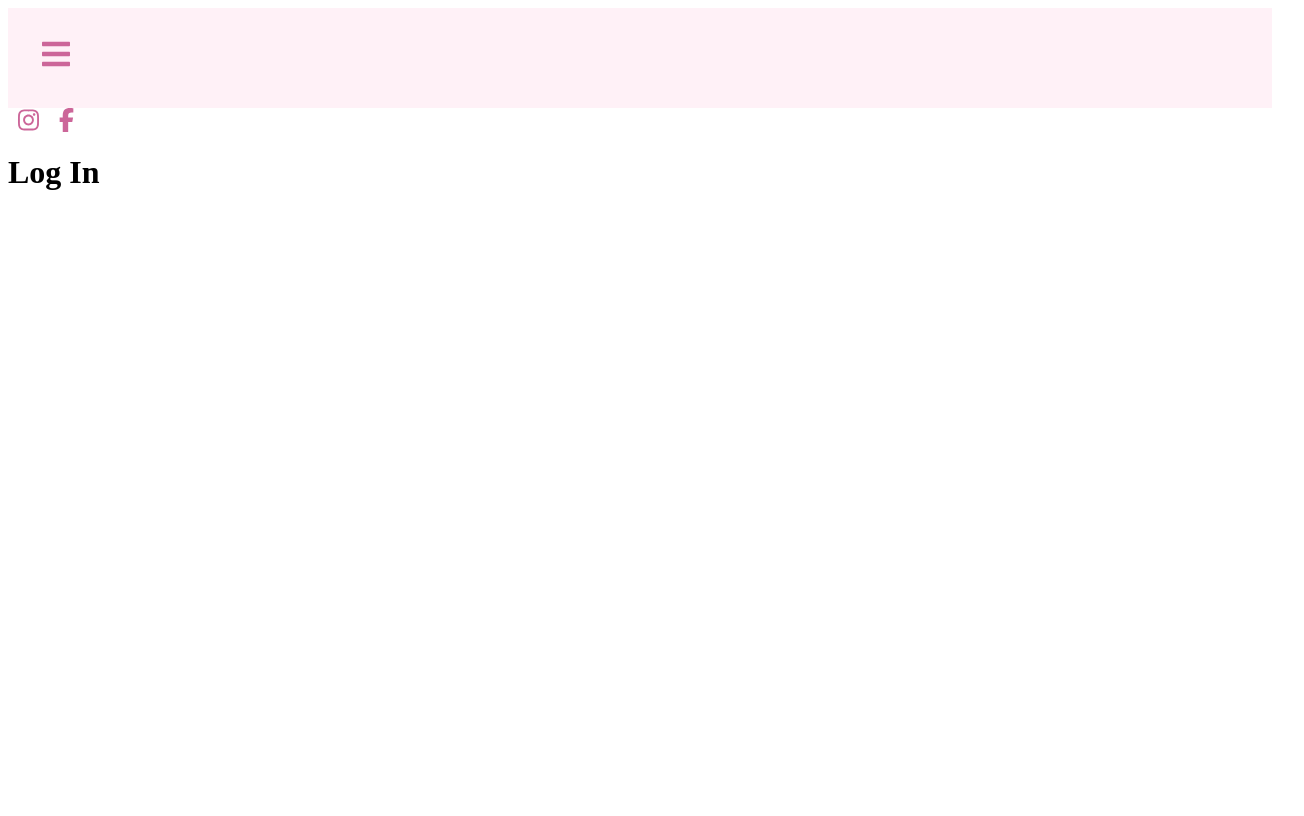
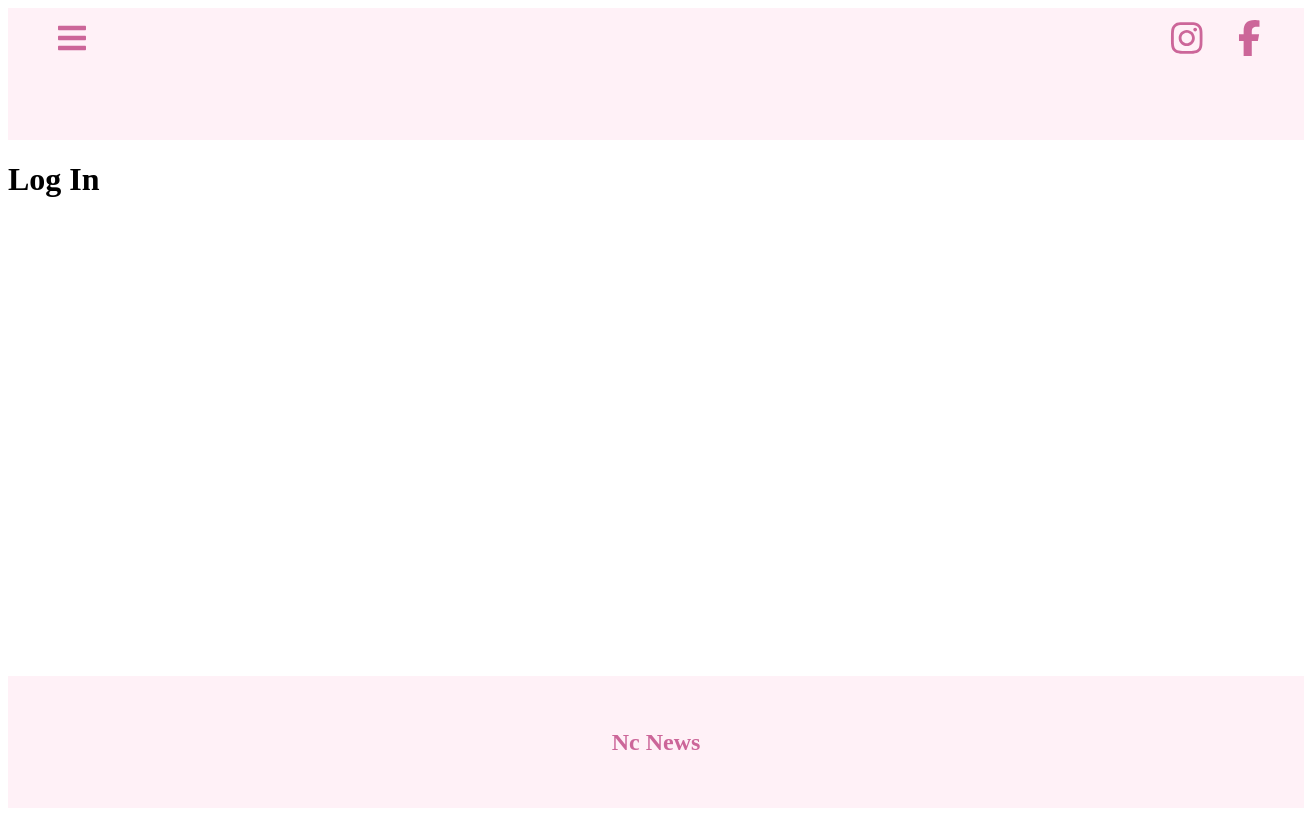
Before and after one commit to MarikaGanczarczyk/NC-News-FE, a React (Vite) app: page /logIn in a window 1280 px wide. Shown: the whole page, 1304 px wide, since content can reach past the window. Built offline with nearby package versions, Linux system fonts and the light colour scheme.

Commit message:
Read Me file

```diff
--- a/api.js
+++ b/api.js
@@ -5,9 +5,12 @@ const apiClient = axios.create({
   baseURL: "https://seeding-nc-news-5ee3.onrender.com/api",
 });
 
-export const getArticles = () => {
+export const getArticles = ({ sortBy , order  } = {}) => {
+  const params = {}
+  if (sortBy) params.sort_by= sortBy
+  if(order) params.order =order
   return apiClient
-    .get(`/articles`)
+    .get(`/articles`,  { params  })
     .then((response) => {
       return response.data.articles;
     })
--- a/index.html
+++ b/index.html
@@ -7,7 +7,9 @@
     <title>NC News</title>
   </head>
   <body>
+
     <div id="root"></div>
     <script type="module" src="/src/main.jsx"></script>
+
   </body>
 </html>
--- a/src/App.css
+++ b/src/App.css
@@ -1,11 +1,3 @@
-/* @import url("https://fonts.googleapis.com/css2?family=Lato&display=swap");
-
- * {
-  box-sizing: border-box;
-  margin: 0;
-  padding: 0;
-  font-family: "Lato", sans-serif;
-} */
 .home,
 .reports,
 .products {
@@ -18,7 +10,7 @@
 
 .title {
   text-align: center;
-  font-family: 'Playfair Display', serif;
+  font-family: "Playfair Display", serif;
   font-size: 3rem;
   color: #cc6699;
   margin-top: 2rem;
@@ -112,11 +104,11 @@
   box-shadow: 0 12px 30px rgba(0, 0, 0, 0.05);
   text-align: center;
   position: relative;
-  font-family: 'Playfair Display', serif;
+  font-family: "Playfair Display", serif;
 }
 
 .about-quote {
-  font-family: 'Playfair Display', serif;
+  font-family: "Playfair Display", serif;
   font-size: 28px;
   color: #cc6699;
   font-style: italic;
@@ -124,11 +116,11 @@
 }
 
 .about-text {
-  font-family: 'Helvetica Neue', sans-serif;
+  font-family: "Helvetica Neue", sans-serif;
   font-size: 16px;
   color: #555;
   max-width: 700px;
-  margin: 0 ;
+  margin: 0;
   line-height: 1.6;
 }
 .topics-list {
@@ -140,10 +132,10 @@
   gap: 80px;
   justify-content: center;
 }
-.topic-list li{
+.topic-list li {
   flex-direction: 1 1 200px;
 }
-.topics-card{
+.topics-card {
   border: 1px solid #1b1919;
   border-radius: 8px;
   padding: 19px;
@@ -151,16 +143,136 @@
   transition: box-shadow 0.2s ease-in-out;
   cursor: pointer;
 }
-.topics-card:hover{
-   box-shadow: 0 4px 12px rgba(0, 0, 0, 0.1);
+.topics-card:hover {
+  box-shadow: 0 4px 12px rgba(0, 0, 0, 0.1);
   border-color: #aaa;
   transform: scale(1.05);
 }
-.topic-card-img{
+.topic-card-img {
   width: 100%;
   height: 200px;
   object-fit: cover;
   border-radius: 8px;
   display: block;
+}
+.loading {
+  color: #cc6699;
+  position: fixed;
+  top: 0;
+  left: 0;
+  width: 100%;
+  height: 100%;
+  display: flex;
+  flex-direction: column;
+  justify-content: center;
+  align-items: center;
+  font-size: 24px;
+  font-weight: bold;
+}
+#root {
+  display: flex;
+  flex-direction: column;
+  min-height: 100vh;
+}
+.footer {
+  background-color: #fff1f7;
+  width: 100%;
+  height: 100px;
+  display: flex;
+  justify-content: start;
+  align-items: center;
+  padding: 1rem;
+  transition: background-color 0.3s ease;
+  animation: colorShift 6s infinite;
+  margin-top: auto;
+}
+.container {
+  width: 100%;
+  max-width: 1200px;
+  margin: 0 auto;
+}
+.footer p {
+  font-size: 24px;
+  font-weight: bold;
+  margin: 0;
+  display: flex;
+  justify-content: center;
+  color: #cc6699;
+  font-family: "Playfair Display", serif;
+}
+
+.article-container {
+  grid-template-columns: repeat(3, 1fr);
+  gap: 20px;
+  max-width: 1400px;
+
+  margin: 30px auto;
+
+  padding: 40px;
+  box-sizing: border-box;
+
+  background-color: #fff1f7;
+}
+@media (max-width: 768px) {
+  .article-container {
+    grid-template-columns: repeat(2, 1fr);
+  }
+}
+@media (max-width: 480px) {
+  .article-container {
+    grid-template-columns: 1fr;
+  }
+}
+.articles-header-title {
+  font-size: 50px;
+  text-align: center;
+  position: absolute;
+  top: 30%;
+  left: 50%;
+  transform: translate(-50%, -50%);
+  font-family: "Playfair Display", serif;
+  color: #cc6699;
+}
+.sorting-controls{
+ display: flex;
+  gap: 10px;
+
+  margin: 15px ;
+   padding: 10px 20px;
+  font-size: 18px;
+  border: 2px solid #cc6699;
+  background-color: white;
+  color:#333;
+  cursor: pointer;
+  border-radius: 8px;
+ width: fit-content;
 
 }
+
+.article-card-title{
+   font-size: 22px;
+   font-family: "Playfair Display", serif;
+    color: #333;
+     text-align: center;
+      margin: 20px 0;
+}
+.article-card-author{
+font-family: "Arial";
+    color: #333;
+     text-align:start
+
+}
+.read-button{
+
+  bottom: 10px;
+  border-radius: 5px;
+  cursor: pointer;
+
+}
+.read-button-container{
+
+ display: flex;
+  justify-content: flex-end;
+  align-items: flex-end;
+
+}
--- a/src/App.jsx
+++ b/src/App.jsx
@@ -14,6 +14,7 @@ import CommentCard from "./Components/CommentCard";
 import CommentsList from "./Components/CommentsList";
 import TopicList from "./Components/TopicList";
 import TopicPage from "./pages/TopicPage";
+import Footer from "./Components/Footer";
 
 function App() {
   return (
@@ -31,7 +32,7 @@ function App() {
       <Route path="topics/:slug" element={<TopicPage/>}/>
 
       </Routes>
-
+      <Footer/>
     </>
   );
 }
--- a/src/Components/ArticleCard.jsx
+++ b/src/Components/ArticleCard.jsx
@@ -19,7 +19,9 @@ function ArticleCard({ article }) {
         <h1 className="article-card-title">{article.title}</h1>
         <p className="article-card-author">{article.author}</p>
         <p className="article-card-topic">{article.topic}</p>
+        <div className="read-button-container">
         <button className="read-button"  onClick={() => navigate(`/articles/${article.article_id}`)}>Read</button>
+        </div>
       </section>
     </>
   );
--- a/src/Components/ArticleList.jsx
+++ b/src/Components/ArticleList.jsx
@@ -4,31 +4,58 @@ import { getArticles } from "../../api";
 
 const ArticleList = () => {
   const [articles, setArticles] = useState([]);
-  const [isLoading, setIsLoading] = useState(true)
+  const [isLoading, setIsLoading] = useState(true);
+  const [sortBy, setSortBy] = useState("");
+  const [order, setOrder] = useState("asc");
 
   useEffect(() => {
-    getArticles()
-      .then((articles) => {
-        setArticles(articles);
-        setIsLoading(false)
+    setIsLoading(true);
+    getArticles({ sortBy: sortBy || undefined, order })
+      .then((fetchedArticles) => {
+        setArticles(fetchedArticles);
+        setIsLoading(false);
       })
       .catch((err) => {
         console.log(err);
-        setIsLoading(false)
+        setIsLoading(false);
       });
-  }, []);
+  }, [sortBy, order]);
 
-
-  if(isLoading) {return <p>Loading...</p>}
+  if (isLoading) {
+    return <p className="loading">Loading...</p>;
+  }
 
   return (
     <>
+    <div className="article-container">
       <h1 className="articles-header-title">Articles</h1>
+
+      <div className="sorting-controls">
+        <label>Sort by: </label>
+        <select  value={sortBy} onChange={(e) => setSortBy(e.target.value)}>
+          <option value="date">Date</option>
+          <option value="likes">Likes</option>
+          <option value="comment_count">Comments</option>
+        </select>
+        <label>Order: </label>
+        <select
+          value={order}
+          onChange={(e) => setOrder(e.target.value)}
+
+        >
+          <option value="asc">Ascending</option>
+          <option value="desc">Descending</option>
+        </select>
+      </div>
+
       <ul className="article-list">
         {articles.map((article) => (
-          <li key={article.article_id}><ArticleCard  article={article} /></li>
+          <li key={article.article_id}>
+            <ArticleCard article={article} />
+          </li>
         ))}
       </ul>
+      </div>
     </>
   );
 };
--- /dev/null
+++ b/src/Components/Footer.jsx
@@ -0,0 +1,18 @@
+
+
+function Footer() {
+
+    return (
+    <footer className="footer">
+      <div className="container">
+        <div className="footer-wrapper">
+          <p >Nc News</p>
+
+        </div>
+      </div>
+    </footer>
+  );
+
+}
+
+export default Footer
--- a/src/Components/NavBar.css
+++ b/src/Components/NavBar.css
@@ -15,10 +15,12 @@
 
 .navbar{
     background-color: #fff1f7	;
+    width: 100%;
     height: 100px;
     display: flex;
     justify-content: start;
     align-items: center;
+    padding: 1rem;
     transition: background-color 0.3s ease;
     animation: colorShift 6s infinite;
 }
@@ -26,6 +28,7 @@
 
 .menu-bars{
     margin-left: 2rem;
+    margin-bottom: 4rem;
     font-size: 2rem;
     background: none;
 }
@@ -53,18 +56,20 @@
     padding: 8px 0px 8px 16px;
     list-style: none;
     height: 60px;
+
  }
 
  .nav-text a {
     text-decoration: none;
     color: #cc6699;
-    font-size:  18px;
+    font-size:  20px;
     width: 95%;
     height: 100%;
     display: flex;
     align-items: center;
     padding: 0 16px;
     border-radius: 4px;
+
  }
  .nav-text a:hover {
     background-color: #1a83ff;
@@ -88,11 +93,22 @@ align-items: center;
  }
  .icon {
   color: #cc6699;
-  font-size: 24px;
+  font-size: 36px;
   margin: 0 10px;
   transition: 0.3s;
-}
+ }
+
 
 .icon:hover {
   color: #a74f7d;
 }
+
+.social-icons{
+   position: fixed;
+  top: 20px;
+  right: 10px;
+  display: flex;
+  gap: 15px;
+
+
+}
--- a/src/Components/NavBar.jsx
+++ b/src/Components/NavBar.jsx
@@ -43,10 +43,11 @@ function NavBar() {
           </ul>
         </nav>
         <div className="social-icons">
-      <a href="https://instagram.com" target="_blank" rel="noreferrer">
+      <a className="icon-ins" href="https://instagram.com" target="_blank" rel="noreferrer">
         <FontAwesomeIcon icon={faInstagram} className="icon" />
       </a>
-      <a href="https://facebook.com" target="_blank" rel="noreferrer">
+      <a
+     className="icon-fb" href="https://facebook.com" target="_blank" rel="noreferrer">
         <FontAwesomeIcon icon={faFacebookF} className="icon" />
       </a>
     </div>
--- a/src/pages/Home.jsx
+++ b/src/pages/Home.jsx
@@ -1,4 +1,5 @@
 import React from 'react'
+import ArticleList from '../Components/ArticleList'
 
 export default function Home() {
   return (
@@ -11,6 +12,7 @@ export default function Home() {
     Built by developers, made for curious minds.
   </p>
 </section>
+
     </div>
   )
 }
```
Also changed, not shown: 1 other file (tests, documents, lock files or other folders).
